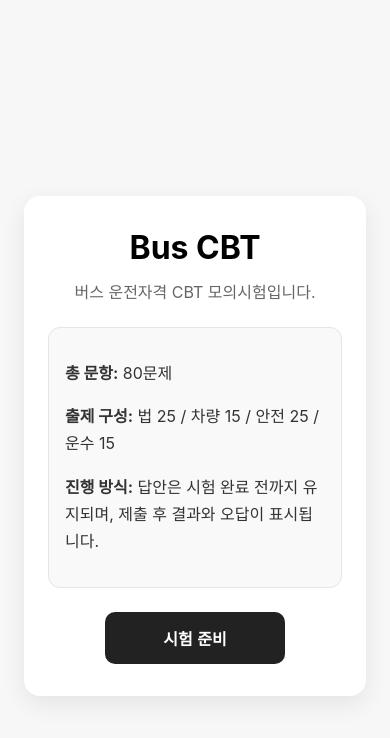
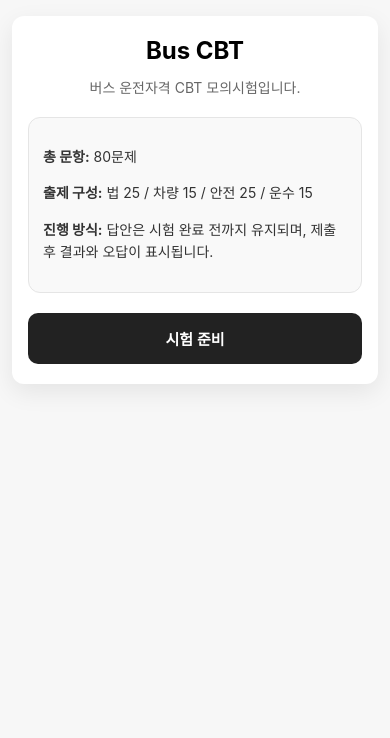
Before and after one commit to evepoi/Bus_CBT, a Vue app: page /#/ in a window 390 px wide. Shown: the top 738 px of the page. Built offline with nearby package versions, Linux system fonts and the light colour scheme.

Commit message:
모바일 대응 적용

```diff
--- a/src/App.vue
+++ b/src/App.vue
@@ -1,3 +1,4 @@
+<!-- src/App.vue -->
 <template>
   <router-view />
 </template>
@@ -9,14 +10,49 @@ body,
   margin: 0;
   padding: 0;
   min-height: 100%;
+  width: 100%;
 }
 
 body {
   background: #f7f7f7;
   font-family: -apple-system, BlinkMacSystemFont, "Segoe UI", Roboto, sans-serif;
+  overflow-x: hidden;
 }
 
 .app-wrap {
   min-height: 100vh;
+  width: 100%;
+  max-width: 100%;
+}
+
+/* 모바일 기본 대응 */
+* {
+  box-sizing: border-box;
+}
+
+img,
+video,
+canvas,
+svg {
+  max-width: 100%;
+  height: auto;
+}
+
+button,
+input,
+select,
+textarea {
+  font: inherit;
+}
+
+/* 작은 화면 대응 */
+@media (max-width: 768px) {
+  html {
+    -webkit-text-size-adjust: 100%;
+  }
+
+  body {
+    overflow-x: hidden;
+  }
 }
 </style>
--- a/src/views/Exam.vue
+++ b/src/views/Exam.vue
@@ -1,3 +1,4 @@
+<!-- src/views/Exam.vue -->
 <script setup>
 import { computed } from "vue";
 import { useRouter } from "vue-router";
@@ -92,12 +93,31 @@ function handleSubmit() {
   padding: 20px;
 }
 
+/* 모바일 대응 */
+@media (max-width: 768px) {
+  .exam-wrap {
+    padding: 16px;
+  }
+}
+
 .exam-header {
   display: flex;
   justify-content: space-between;
   align-items: flex-start;
   gap: 12px;
   margin-bottom: 16px;
+}
+
+/* 모바일에서 줄바꿈 */
+@media (max-width: 480px) {
+  .exam-header {
+    flex-direction: column;
+    align-items: flex-start;
+  }
+
+  .subject {
+    white-space: normal;
+  }
 }
 
 .subject {
@@ -120,6 +140,14 @@ function handleSubmit() {
   font-size: 20px;
   font-weight: 600;
   line-height: 1.5;
+  word-break: keep-all;
+}
+
+/* 모바일 글자 크기 */
+@media (max-width: 480px) {
+  .question {
+    font-size: 18px;
+  }
 }
 
 .choice-list {
@@ -137,6 +165,14 @@ function handleSubmit() {
   background: #fff;
   cursor: pointer;
   font-size: 16px;
+}
+
+/* 모바일 터치 영역 확대 */
+@media (max-width: 480px) {
+  .choice-btn {
+    padding: 16px;
+    font-size: 15px;
+  }
 }
 
 .choice-btn:hover {
@@ -160,6 +196,16 @@ function handleSubmit() {
   gap: 12px;
 }
 
+/* 모바일 버튼 고정 느낌 */
+@media (max-width: 480px) {
+  .nav-buttons {
+    position: sticky;
+    bottom: 0;
+    background: #f7f7f7;
+    padding-top: 12px;
+  }
+}
+
 .nav-buttons button,
 .submit-btn {
   min-width: 100px;
@@ -169,6 +215,15 @@ function handleSubmit() {
   background: #222;
   color: white;
   cursor: pointer;
+  flex: 1;
+}
+
+/* 모바일 버튼 균등 분배 */
+@media (max-width: 480px) {
+  .nav-buttons button,
+  .submit-btn {
+    min-width: auto;
+  }
 }
 
 .nav-buttons button:disabled {
--- a/src/views/Home.vue
+++ b/src/views/Home.vue
@@ -1,3 +1,4 @@
+<!-- src/views/Home.vue -->
 <script setup>
 import { useRouter } from "vue-router";
 import { prepareExam } from "../store/exam";
@@ -92,4 +93,68 @@ function goReady() {
 .start-btn:hover {
   opacity: 0.92;
 }
+
+/* 모바일 대응 */
+@media (max-width: 768px) {
+  .home-wrap {
+    align-items: flex-start;
+    padding: 16px;
+    padding-top: 24px;
+  }
+
+  .home-card {
+    border-radius: 14px;
+    padding: 24px 18px;
+  }
+
+  .title {
+    font-size: 28px;
+  }
+
+  .description {
+    margin-bottom: 20px;
+    font-size: 15px;
+  }
+
+  .info-box {
+    padding: 14px;
+    margin-bottom: 20px;
+    line-height: 1.6;
+    font-size: 15px;
+  }
+
+  .start-btn {
+    width: 100%;
+    min-width: 0;
+    padding: 15px 20px;
+  }
+}
+
+@media (max-width: 480px) {
+  .home-wrap {
+    padding: 12px;
+    padding-top: 16px;
+  }
+
+  .home-card {
+    padding: 20px 16px;
+    border-radius: 12px;
+  }
+
+  .title {
+    font-size: 24px;
+  }
+
+  .description {
+    font-size: 14px;
+  }
+
+  .info-box {
+    font-size: 14px;
+  }
+
+  .start-btn {
+    font-size: 15px;
+  }
+}
 </style>
--- a/src/views/Ready.vue
+++ b/src/views/Ready.vue
@@ -1,3 +1,4 @@
+<!-- src/views/Ready.vue -->
 <script setup>
 import { useRouter } from "vue-router";
 import { startExam } from "../store/exam";
@@ -117,4 +118,69 @@ function goBack() {
 .start-btn:hover {
   opacity: 0.92;
 }
+
+/* 모바일 대응 */
+@media (max-width: 768px) {
+  .ready-wrap {
+    align-items: flex-start;
+    padding: 16px;
+    padding-top: 24px;
+  }
+
+  .ready-card {
+    padding: 24px 18px;
+    border-radius: 14px;
+  }
+
+  .title {
+    margin-bottom: 18px;
+    font-size: 23px;
+  }
+
+  .info-box {
+    padding: 14px;
+    line-height: 1.6;
+    font-size: 15px;
+  }
+
+  .notice-box {
+    font-size: 14px;
+    margin-bottom: 20px;
+  }
+}
+
+@media (max-width: 480px) {
+  .ready-wrap {
+    padding: 12px;
+    padding-top: 16px;
+  }
+
+  .ready-card {
+    padding: 20px 16px;
+    border-radius: 12px;
+  }
+
+  .title {
+    font-size: 21px;
+  }
+
+  .info-box {
+    font-size: 14px;
+  }
+
+  .notice-box {
+    font-size: 13px;
+    line-height: 1.5;
+  }
+
+  .button-group {
+    flex-direction: column;
+  }
+
+  .back-btn,
+  .start-btn {
+    width: 100%;
+    padding: 14px 12px;
+  }
+}
 </style>
--- a/src/views/Result.vue
+++ b/src/views/Result.vue
@@ -1,3 +1,4 @@
+<!-- src/views/Result.vue -->
 <script setup>
 import { computed } from "vue";
 import { useRouter } from "vue-router";
@@ -251,4 +252,106 @@ function handleReset() {
 .retry-btn:hover {
   opacity: 0.92;
 }
+
+/* 모바일 대응 */
+@media (max-width: 768px) {
+  .result-wrap {
+    padding: 16px;
+  }
+
+  .result-card {
+    padding: 24px 16px;
+    border-radius: 14px;
+  }
+
+  .title {
+    font-size: 24px;
+    margin-bottom: 18px;
+  }
+
+  .summary-box {
+    padding: 14px;
+    line-height: 1.7;
+  }
+
+  .status-box {
+    font-size: 20px;
+    padding: 12px;
+    margin-bottom: 20px;
+  }
+
+  .wrong-title {
+    font-size: 20px;
+  }
+
+  .wrong-card {
+    padding: 14px;
+  }
+
+  .question-text {
+    font-size: 16px;
+  }
+}
+
+@media (max-width: 480px) {
+  .result-wrap {
+    padding: 12px;
+  }
+
+  .result-card {
+    padding: 20px 14px;
+    border-radius: 12px;
+  }
+
+  .title {
+    font-size: 22px;
+  }
+
+  .summary-box {
+    font-size: 14px;
+  }
+
+  .status-box {
+    font-size: 18px;
+  }
+
+  .wrong-title {
+    font-size: 18px;
+    margin-bottom: 14px;
+  }
+
+  .wrong-header {
+    flex-direction: column;
+    align-items: flex-start;
+    gap: 4px;
+  }
+
+  .question-text {
+    font-size: 15px;
+    word-break: keep-all;
+  }
+
+  .choice-list li {
+    padding: 10px;
+    font-size: 14px;
+  }
+
+  .answer-box {
+    padding: 10px;
+    font-size: 14px;
+    line-height: 1.6;
+  }
+
+  .perfect-box {
+    padding: 16px;
+    font-size: 15px;
+  }
+
+  .retry-btn {
+    width: 100%;
+    min-width: 0;
+    padding: 14px 16px;
+    font-size: 15px;
+  }
+}
 </style>
```
